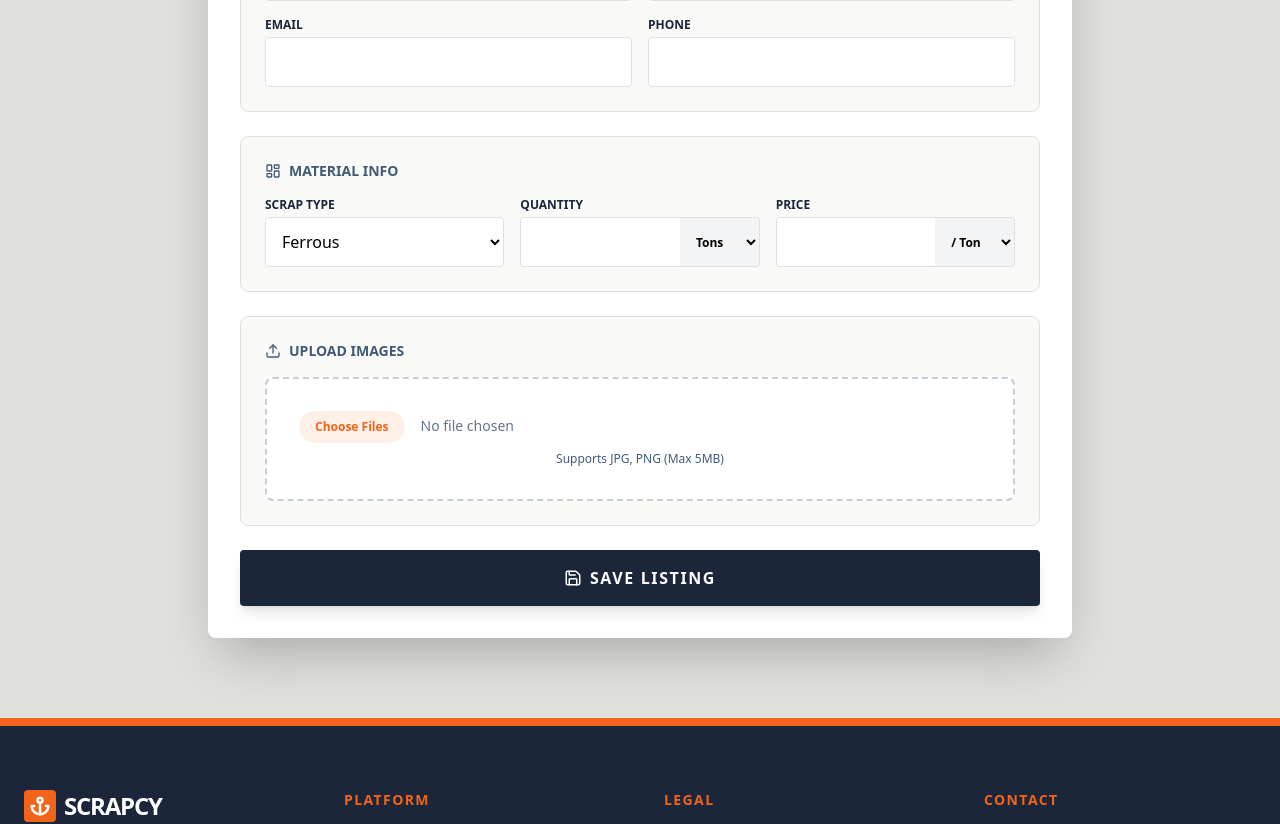
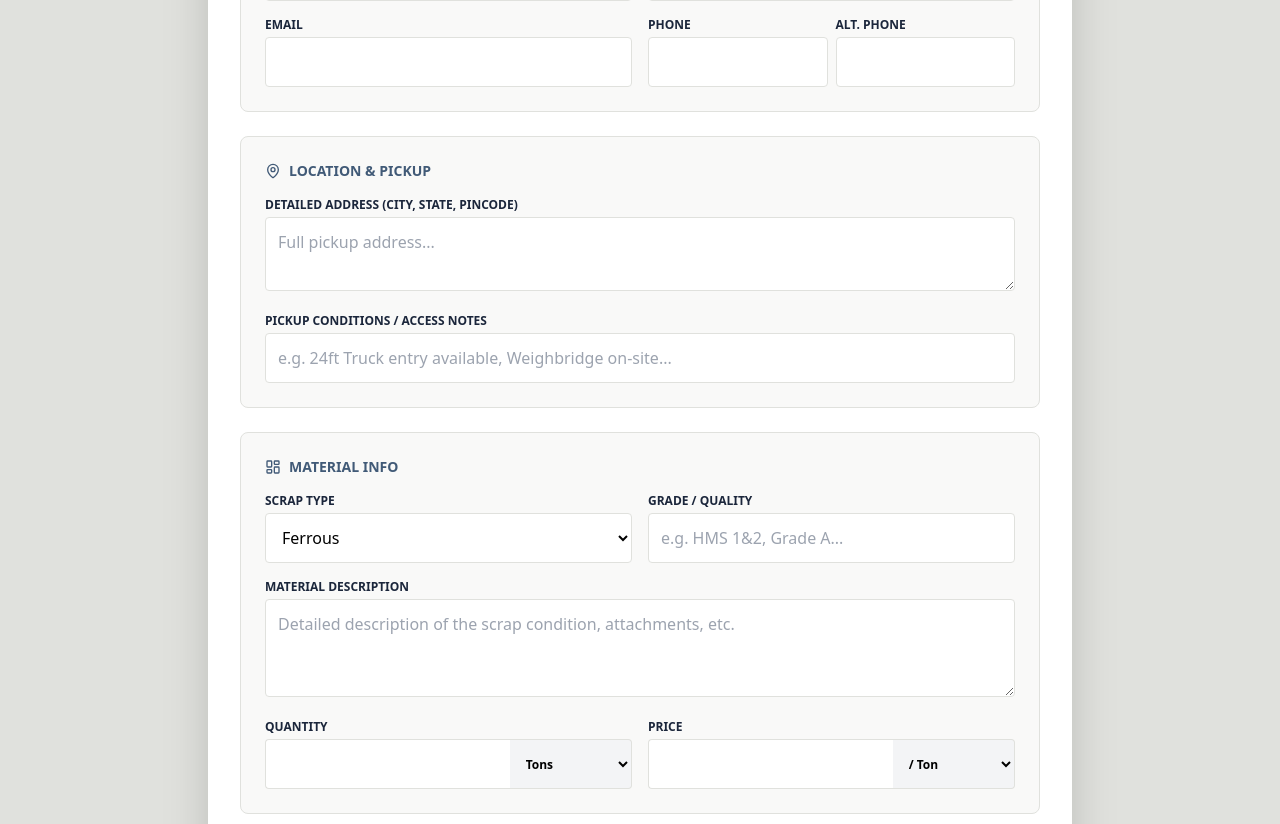
Before and after one commit to nilesh94/scrapcy-frontend, a React (Create React App) app: page /dashboard in a window 1280 px wide. Shown: the part 420-1244 px from the top of the page. Built offline with nearby package versions, Linux system fonts and the light colour scheme; sample sign-in values are in the browser's storage.

Commit message:
Update AdminDashboard.js

```diff
--- a/src/pages/AdminDashboard.js
+++ b/src/pages/AdminDashboard.js
@@ -1,7 +1,7 @@
 import React, { useState, useEffect } from 'react';
 import axios from 'axios';
 import {
-  LayoutDashboard, Upload, Save, CheckCircle, XCircle, FileText, Users
+  LayoutDashboard, Upload, Save, CheckCircle, XCircle, FileText, Users, MapPin
 } from 'lucide-react';
 import Header from '../components/Header/Header';
 import Footer from '../components/Footer/Footer';
@@ -13,34 +13,41 @@ const AdminDashboard = () => {
 
   // Form State
   const [formData, setFormData] = useState({
-    scrapType: 'Ferrous',
+    // Seller
+    sellerName: 'Admin Entry',
     companyName: '',
     gstNumber: '',
     email: '',
     phone: '',
+    alternatePhone: '', // NEW
+
+    // Scrap
+    scrapType: 'Ferrous',
+    grade: '',          // NEW
+    description: '',    // NEW
     quantity: '',
-    pricePerUnit: '', // Renamed from pricePerKg to generic name
-    quantityUnit: 'Tons', // Default
-    priceUnit: 'Per Ton', // Default
-    sellerName: 'Admin Entry',
+    quantityUnit: 'Tons',
+    pricePerUnit: '',
+    priceUnit: 'Per Ton',
+
+    // Location
+    address: '',         // NEW
+    pickupConditions: '', // NEW
+
     addedBy: 'admin'
   });
 
   const [selectedFiles, setSelectedFiles] = useState(null);
 
   // --- VALIDATION LOGIC FOR UNITS ---
-  // When Quantity Unit changes, adjust available Price Units
   useEffect(() => {
     if (formData.quantityUnit === 'Tons') {
-      // If Tons, default price can be Per Ton (but user can change to Per Kg)
       if (formData.priceUnit !== 'Per Ton' && formData.priceUnit !== 'Per Kg') {
         setFormData(prev => ({ ...prev, priceUnit: 'Per Ton' }));
       }
     } else if (formData.quantityUnit === 'Kg') {
-      // If Kg, Price MUST be Per Kg
       setFormData(prev => ({ ...prev, priceUnit: 'Per Kg' }));
     } else if (formData.quantityUnit === 'Liters') {
-      // If Liters, Price MUST be Per Liter
       setFormData(prev => ({ ...prev, priceUnit: 'Per Liter' }));
     }
   }, [formData.quantityUnit]);
@@ -64,20 +71,27 @@ const AdminDashboard = () => {
 
     try {
       const data = new FormData();
+      // Seller
       data.append('seller_name', formData.sellerName);
       data.append('company_name', formData.companyName);
       data.append('gst_number', formData.gstNumber);
       data.append('email', formData.email);
       data.append('phone', formData.phone);
+      if(formData.alternatePhone) data.append('alternate_phone', formData.alternatePhone);
+
+      // Scrap
       data.append('scrap_type', formData.scrapType);
+      if(formData.grade) data.append('grade', formData.grade);
+      if(formData.description) data.append('description', formData.description);
 
-      // Quantity & Unit
       data.append('quantity', formData.quantity);
       data.append('unit', formData.quantityUnit);
-
-      // Price & Unit
       data.append('price_per_unit', formData.pricePerUnit);
       data.append('price_unit', formData.priceUnit);
+
+      // Location
+      data.append('address', formData.address);
+      if(formData.pickupConditions) data.append('pickup_conditions', formData.pickupConditions);
 
       data.append('added_by', 'admin');
 
@@ -95,11 +109,12 @@ const AdminDashboard = () => {
 
       setSuccessMsg(`Success! Listing ID: ${response.data.listing_id} created.`);
 
-      // Reset Form
+      // Reset Form (Keep defaults)
       setFormData({
-        scrapType: 'Ferrous', companyName: '', gstNumber: '', email: '', phone: '',
-        quantity: '', pricePerUnit: '', quantityUnit: 'Tons', priceUnit: 'Per Ton',
-        sellerName: 'Admin Entry', addedBy: 'admin'
+        sellerName: 'Admin Entry', companyName: '', gstNumber: '', email: '', phone: '', alternatePhone: '',
+        scrapType: 'Ferrous', grade: '', description: '', quantity: '', quantityUnit: 'Tons',
+        pricePerUnit: '', priceUnit: 'Per Ton', address: '', pickupConditions: '',
+        addedBy: 'admin'
       });
       setSelectedFiles(null);
 
@@ -163,19 +178,42 @@ const AdminDashboard = () => {
                             <label className="block text-xs font-bold uppercase text-navy mb-1">Email</label>
                             <input name="email" value={formData.email} onChange={handleChange} type="email" className="w-full p-3 bg-white border border-platinum rounded focus:border-orange outline-none" required />
                         </div>
-                        <div>
-                            <label className="block text-xs font-bold uppercase text-navy mb-1">Phone</label>
-                            <input name="phone" value={formData.phone} onChange={handleChange} type="text" className="w-full p-3 bg-white border border-platinum rounded focus:border-orange outline-none" required />
+                        <div className="grid grid-cols-2 gap-2">
+                            <div>
+                                <label className="block text-xs font-bold uppercase text-navy mb-1">Phone</label>
+                                <input name="phone" value={formData.phone} onChange={handleChange} type="text" className="w-full p-3 bg-white border border-platinum rounded focus:border-orange outline-none" required />
+                            </div>
+                            <div>
+                                <label className="block text-xs font-bold uppercase text-navy mb-1">Alt. Phone</label>
+                                <input name="alternatePhone" value={formData.alternatePhone} onChange={handleChange} type="text" className="w-full p-3 bg-white border border-platinum rounded focus:border-orange outline-none" />
+                            </div>
                         </div>
                     </div>
                 </div>
 
-                {/* Section 2: Scrap Details */}
+                {/* Section 2: Location Info */}
+                <div className="bg-platinum/20 p-6 rounded-lg border border-platinum">
+                    <h3 className="text-sm font-black text-steel uppercase mb-4 flex items-center gap-2">
+                        <MapPin size={16} /> Location & Pickup
+                    </h3>
+                    <div className="space-y-4">
+                        <div>
+                            <label className="block text-xs font-bold uppercase text-navy mb-1">Detailed Address (City, State, Pincode)</label>
+                            <textarea name="address" value={formData.address} onChange={handleChange} rows="2" className="w-full p-3 bg-white border border-platinum rounded focus:border-orange outline-none" placeholder="Full pickup address..." required></textarea>
+                        </div>
+                        <div>
+                            <label className="block text-xs font-bold uppercase text-navy mb-1">Pickup Conditions / Access Notes</label>
+                            <input name="pickupConditions" value={formData.pickupConditions} onChange={handleChange} type="text" className="w-full p-3 bg-white border border-platinum rounded focus:border-orange outline-none" placeholder="e.g. 24ft Truck entry available, Weighbridge on-site..." />
+                        </div>
+                    </div>
+                </div>
+
+                {/* Section 3: Scrap Details */}
                 <div className="bg-platinum/20 p-6 rounded-lg border border-platinum">
                     <h3 className="text-sm font-black text-steel uppercase mb-4 flex items-center gap-2">
                         <LayoutDashboard size={16} /> Material Info
                     </h3>
-                    <div className="grid md:grid-cols-3 gap-4">
+                    <div className="grid md:grid-cols-2 gap-4 mb-4">
                         <div>
                             <label className="block text-xs font-bold uppercase text-navy mb-1">Scrap Type</label>
                             <select name="scrapType" value={formData.scrapType} onChange={handleChange} className="w-full p-3 bg-white border border-platinum rounded focus:border-orange outline-none cursor-pointer">
@@ -185,7 +223,18 @@ const AdminDashboard = () => {
                                 <option value="Plastic">Plastic</option>
                             </select>
                         </div>
+                        <div>
+                            <label className="block text-xs font-bold uppercase text-navy mb-1">Grade / Quality</label>
+                            <input name="grade" value={formData.grade} onChange={handleChange} type="text" className="w-full p-3 bg-white border border-platinum rounded focus:border-orange outline-none" placeholder="e.g. HMS 1&2, Grade A..." />
+                        </div>
+                    </div>
 
+                    <div className="mb-4">
+                        <label className="block text-xs font-bold uppercase text-navy mb-1">Material Description</label>
+                        <textarea name="description" value={formData.description} onChange={handleChange} rows="3" className="w-full p-3 bg-white border border-platinum rounded focus:border-orange outline-none" placeholder="Detailed description of the scrap condition, attachments, etc."></textarea>
+                    </div>
+
+                    <div className="grid md:grid-cols-2 gap-4">
                         {/* QUANTITY SECTION */}
                         <div>
                             <label className="block text-xs font-bold uppercase text-navy mb-1">Quantity</label>
@@ -205,7 +254,6 @@ const AdminDashboard = () => {
                             <div className="flex">
                                 <input name="pricePerUnit" value={formData.pricePerUnit} onChange={handleChange} type="number" step="0.01" className="w-2/3 p-3 bg-white border border-r-0 border-platinum rounded-l focus:border-orange outline-none" required />
                                 <select name="priceUnit" value={formData.priceUnit} onChange={handleChange} className="w-1/3 p-3 bg-gray-100 border border-l-0 border-platinum rounded-r text-xs font-bold focus:border-orange outline-none cursor-pointer">
-                                    {/* LOGIC: Options change based on Quantity Unit */}
                                     {formData.quantityUnit === 'Tons' ? (
                                         <>
                                             <option value="Per Ton">/ Ton</option>
@@ -222,7 +270,7 @@ const AdminDashboard = () => {
                     </div>
                 </div>
 
-                {/* Section 3: Images */}
+                {/* Section 4: Images */}
                 <div className="bg-platinum/20 p-6 rounded-lg border border-platinum">
                     <h3 className="text-sm font-black text-steel uppercase mb-4 flex items-center gap-2">
                         <Upload size={16} /> Upload Images
```
